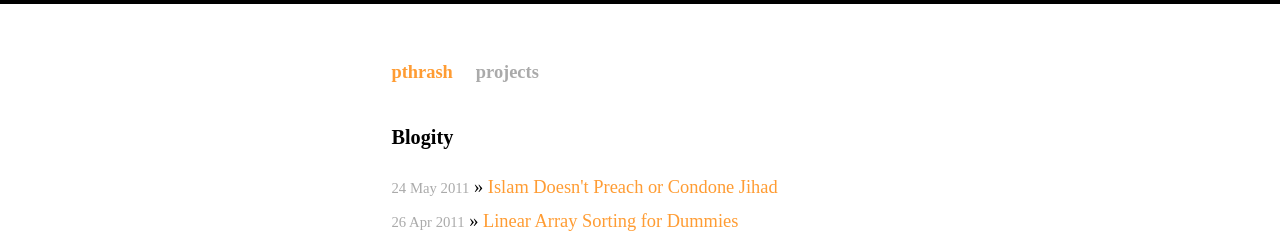
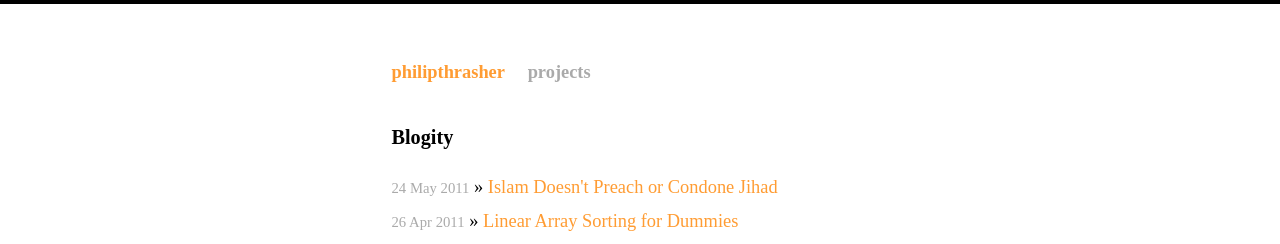
Before and after one commit to pthrasher/pthrasher.github.com, a Jekyll site: the page built from index.html, in a window 1280 px wide. Shown: the top 244 px of the page. Built offline with Jekyll 4.4.1, drawn with Linux system fonts in a browser that asks for light colours.

Commit message:
changed the title in the default layout.

```diff
--- a/_layouts/default.html
+++ b/_layouts/default.html
@@ -31,7 +31,7 @@
 
 <div class="site">
   <div class="title">
-    <a href="/">pthrash</a>
+    <a href="/">phili<strong>pthrash</strong>er</a>
     <a class="extra" href="http://github.com/pthrasher">projects</a>
   </div>
 
```
Also changed, not shown: 4 other files.
